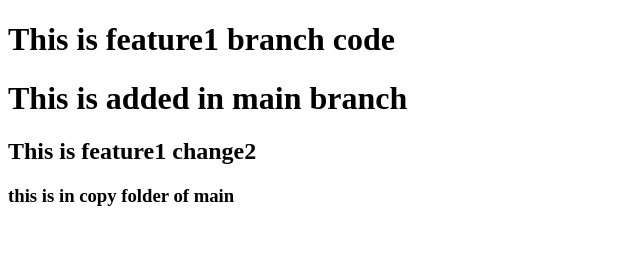
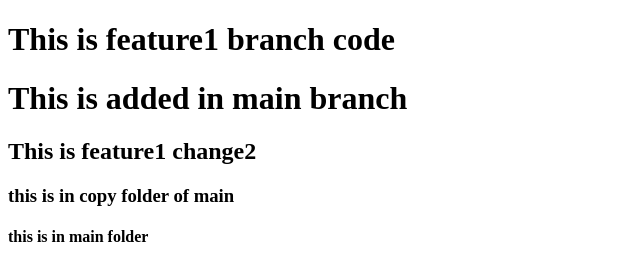
Before and after one commit to Nenavathnaresh/git-test, a plain HTML site: page index.htm in a window 1280 px wide. Shown: the whole page, without its empty margins (0-640 px from the left). Drawn offline with Linux system fonts and the light colour scheme.

Commit message:
form main folder

```diff
--- a/index.htm
+++ b/index.htm
@@ -10,5 +10,6 @@
     <h1>This is added in main branch</h1>
     <h2>This is feature1 change2</h2>
     <h3>this is in copy folder of main </h3>
+    <h4>this is in main folder</h4>
 </body>
 </html>
```
